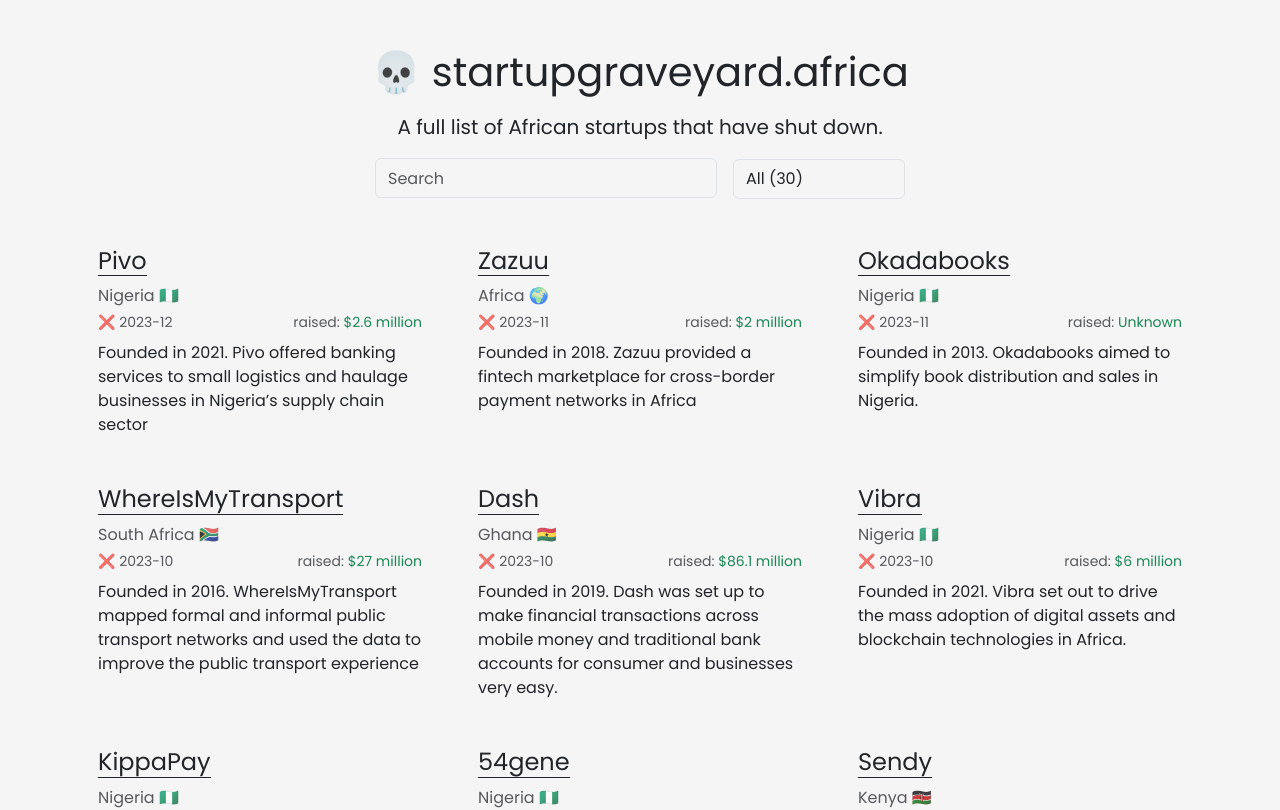
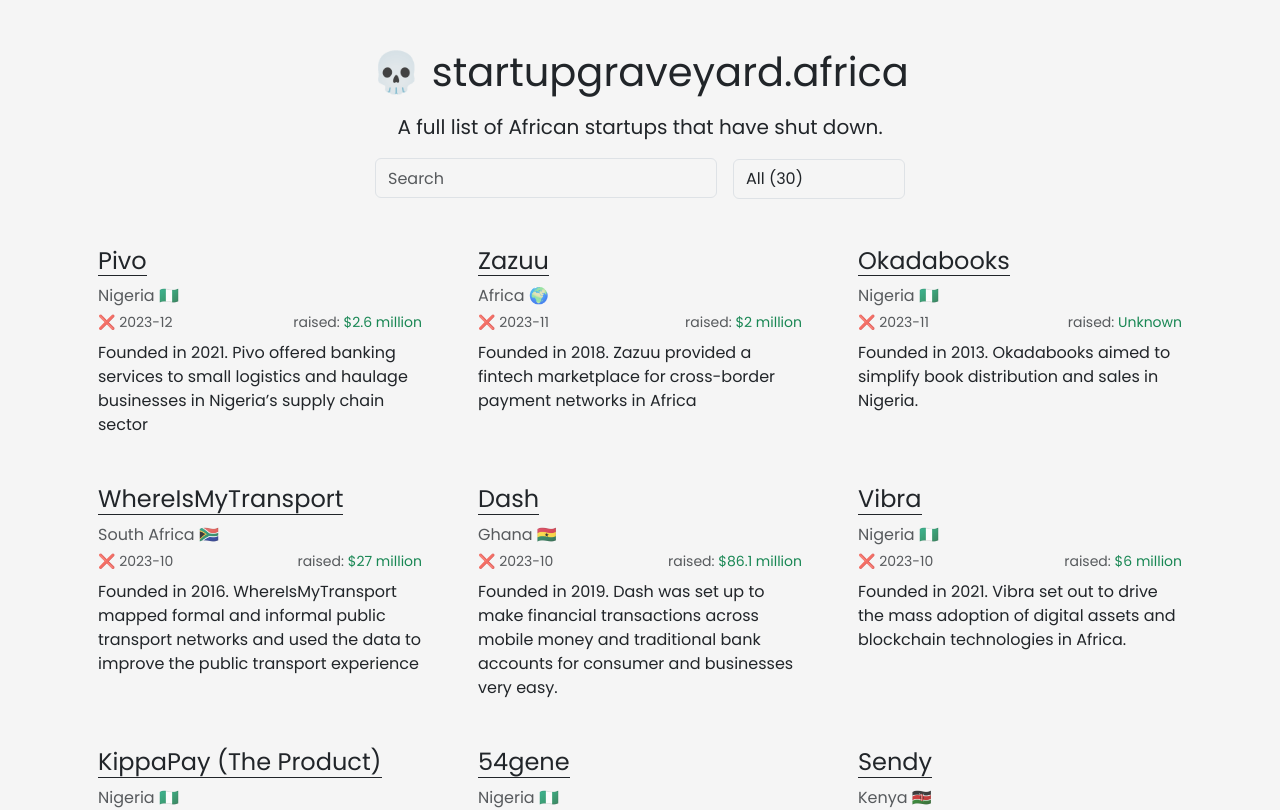
Before and after one commit to slightlynerd/startupgraveyard.africa, a Vue app: page / in a window 1280 px wide. Shown: the top 810 px of the page. Built offline with nearby package versions, Linux system fonts and the light colour scheme.

Commit message:
feat: update startups

```diff
--- a/src/assets/data/startups.ts
+++ b/src/assets/data/startups.ts
@@ -84,7 +84,7 @@
     raised: '$450K'
   },
   {
-    name: 'KippaPay',
+    name: 'KippaPay (The Product)',
     shutdownDate: '2023-10',
     category: Category.Fintech,
     description:
```
